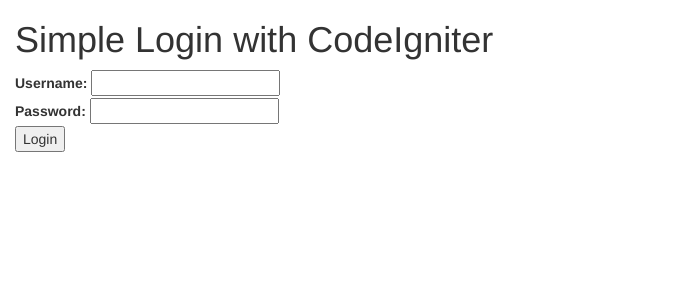
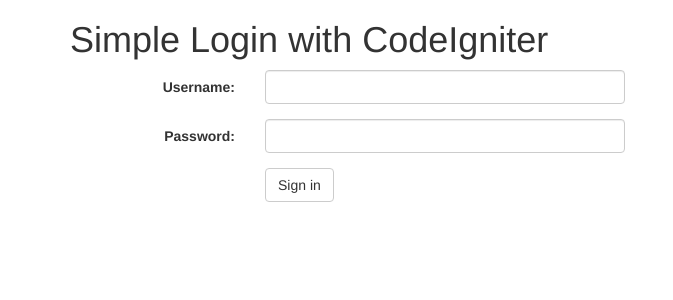
Before and after one commit to iratao/thesis, a CodeIgniter app: page /thesis/index.php/login/index in a window 1280 px wide. Shown: the top 300 px of the page, without its empty margins (0-673 px from the left). Run offline with CodeIgniter, Linux system fonts and the light colour scheme; some libraries are stand-ins or nearby versions.

Commit message:
login ui polish

```diff
--- a/application/views/login_view.php
+++ b/application/views/login_view.php
@@ -1,13 +1,23 @@
-<div class="container-fluid">
+<div class="container">
     <h1>Simple Login with CodeIgniter</h1>
     <?php echo validation_errors(); ?>
-    <?php echo form_open('verifylogin'); ?>
-        <label for="username">Username:</label>
-        <input type="text" size="20" id="username" name="username"/>
-        <br/>
-        <label for="password">Password:</label>
-        <input type="password" size="20" id="passowrd" name="password"/>
-        <br/>
-        <input type="submit" value="Login"/>
+    <form class="form-horizontal" role="form" action="<?php echo site_url('verifylogin')?>" method="post">
+        <div class="form-group">
+            <label for="username" class="col-sm-2 control-label">Username:</label>
+            <div class="col-sm-4">
+                <input type="text" id="username" name="username" class="form-control"/>
+            </div>
+        </div>
+        <div class="form-group">
+            <label for="password" class="col-sm-2 control-label">Password:</label>
+            <div class="col-sm-4">
+                <input type="password" id="passowrd" name="password" class="form-control"/>
+            </div>
+        </div>
+        <div class="form-group">
+            <div class="col-sm-offset-2 col-sm-10">
+                <button type="submit" class="btn btn-default">Sign in</button>
+            </div>
+        </div>
     </form>
 </div>
```
